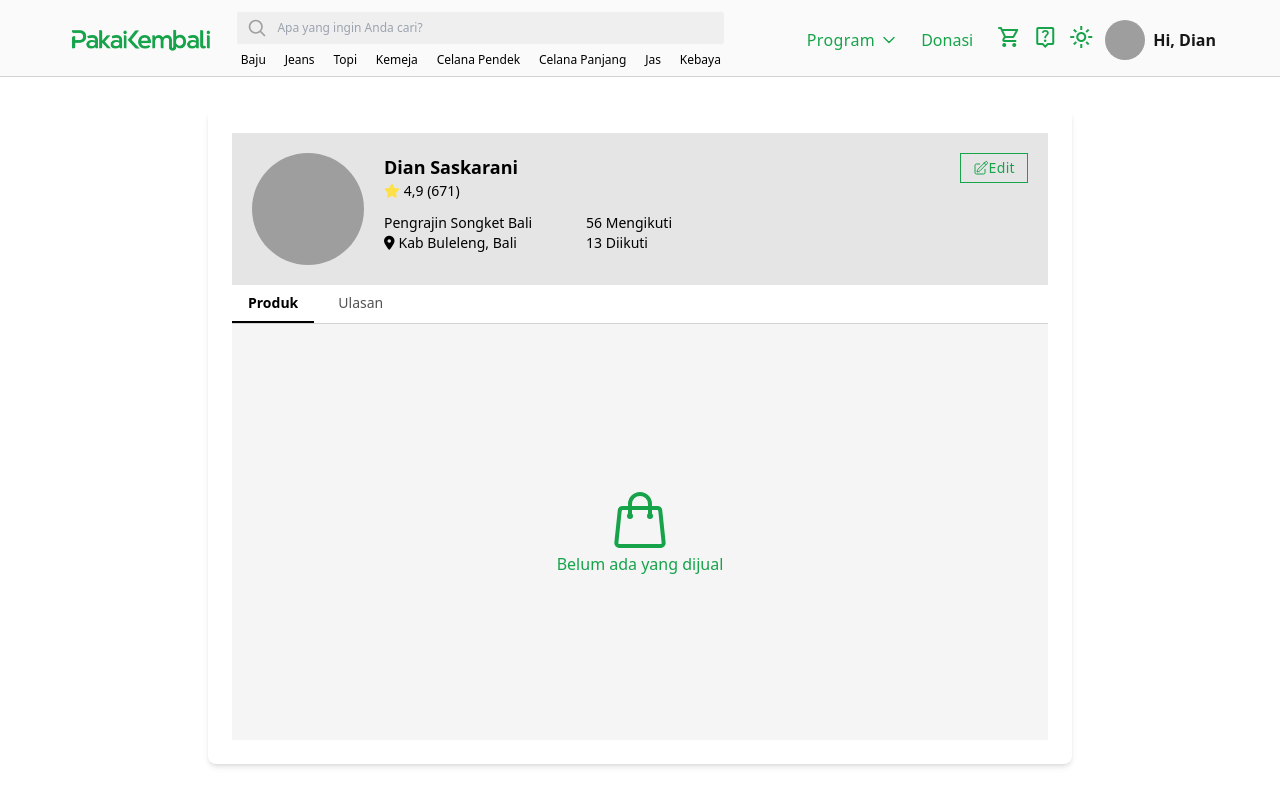
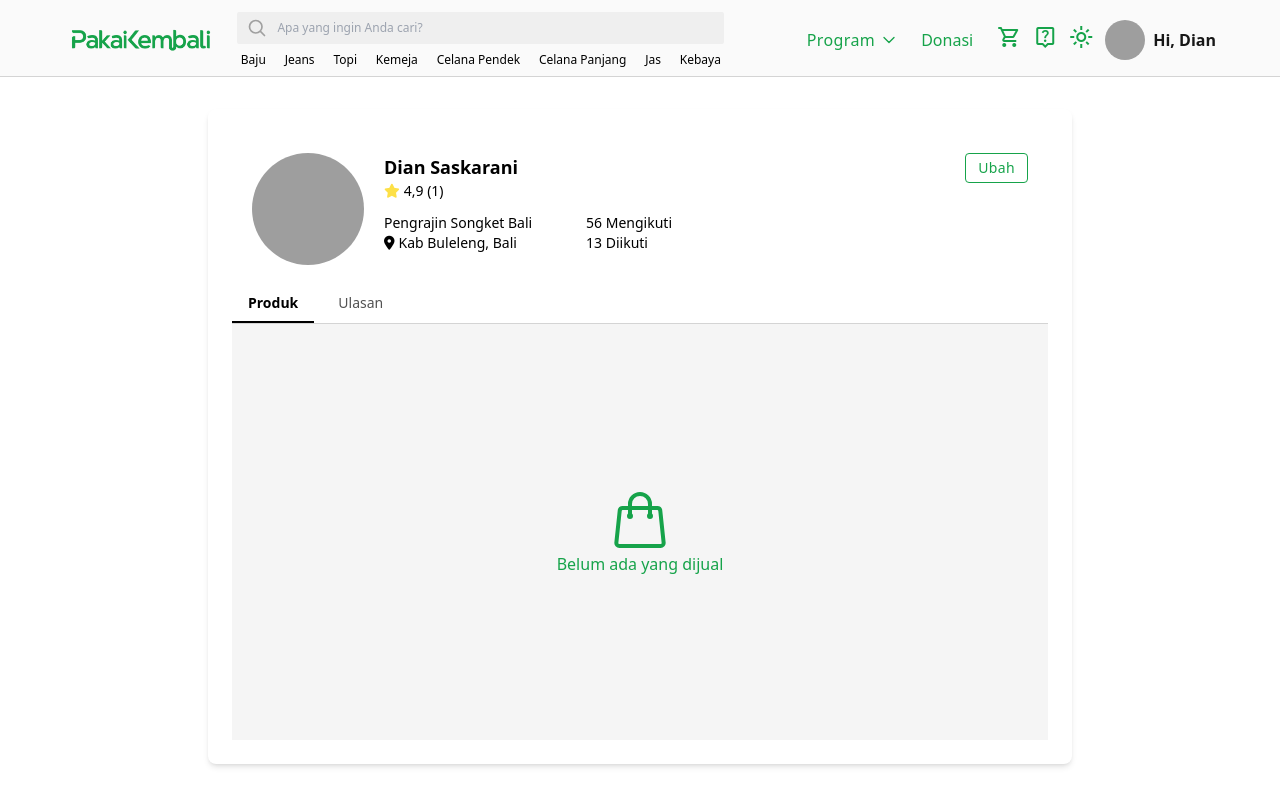
Before and after one commit to ranggaadithia/wdc-2025, a website: page pages/profil.html in a window 1280 px wide. Shown: the top 800 px of the page. Drawn offline with nearby package versions, Linux system fonts and the light colour scheme; files that its build step writes are made by us from their sources; grey boxes are pictures that could not be loaded.

Commit message:
fix: profile & create build script

```diff
--- a/package.json
+++ b/package.json
@@ -1,6 +1,7 @@
 {
   "scripts": {
-    "dev": "tailwindcss -i ./src/input.css -o ./src/output.css --watch"
+    "dev": "tailwindcss -i ./src/input.css -o ./src/output.css --watch",
+    "build": "tailwindcss -i ./src/input.css -o ./src/output.css"
   },
   "devDependencies": {
     "tailwind-scrollbar": "^3.1.0",
--- a/pages/profil.html
+++ b/pages/profil.html
@@ -611,7 +611,7 @@
         class="md:h-auto bg-white md:p-6 md:rounded-lg md:shadow-md dark:bg-neutral-900"
       >
         <div
-          class="md:flex items-center md:items-start md:justify-between p-5 gap-5 bg-neutral-200 dark:bg-neutral-900"
+          class="md:flex items-center md:items-start md:justify-between p-5 gap-5 dark:bg-neutral-900"
         >
           <div class="md:flex gap-5">
             <div class="flex justify-center">
@@ -628,7 +628,7 @@
               <p
                 class="flex gap-1 justify-center items-center mb-3 md:justify-start"
               >
-                <i class="fa-solid fa-star text-yellow-300"></i>4,9 (671)
+                <i class="fa-solid fa-star text-yellow-300"></i>4,9 (1)
               </p>
               <div class="">
                 <div class="flex justify-between items-center">
@@ -649,23 +649,9 @@
           <div class="flex justify-center items-center mt-5 md:mt-0">
             <button
               type="button"
-              class="whitespace-nowrap flex items-center bg-transparent rounded-radius border border-primary dark:border-neutral-300 px-3 py-1 text-sm font-medium tracking-wide text-primary dark:text-neutral-300 transition hover:opacity-75 text-center focus-visible:outline-2 focus-visible:outline-offset-2 focus-visible:outline-primary active:opacity-100 active:outline-offset-0 disabled:opacity-75 disabled:cursor-not-allowed dark:focus-visible:outline-primary-dark"
+              class="whitespace-nowrap flex items-center bg-transparent rounded-radius border rounded border-primary dark:border-neutral-300 px-3 py-1 text-sm font-medium tracking-wide text-primary dark:text-neutral-300 transition hover:opacity-75 text-center focus-visible:outline-2 focus-visible:outline-offset-2 focus-visible:outline-primary active:opacity-100 active:outline-offset-0 disabled:opacity-75 disabled:cursor-not-allowed dark:focus-visible:outline-primary-dark"
             >
-              <svg
-                xmlns="http://www.w3.org/2000/svg"
-                fill="none"
-                viewBox="0 0 24 24"
-                stroke-width="1.5"
-                stroke="currentColor"
-                class="size-4"
-              >
-                <path
-                  stroke-linecap="round"
-                  stroke-linejoin="round"
-                  d="m16.862 4.487 1.687-1.688a1.875 1.875 0 1 1 2.652 2.652L10.582 16.07a4.5 4.5 0 0 1-1.897 1.13L6 18l.8-2.685a4.5 4.5 0 0 1 1.13-1.897l8.932-8.931Zm0 0L19.5 7.125M18 14v4.75A2.25 2.25 0 0 1 15.75 21H5.25A2.25 2.25 0 0 1 3 18.75V8.25A2.25 2.25 0 0 1 5.25 6H10"
-                />
-              </svg>
-              Edit
+              Ubah
             </button>
           </div>
         </div>
```
